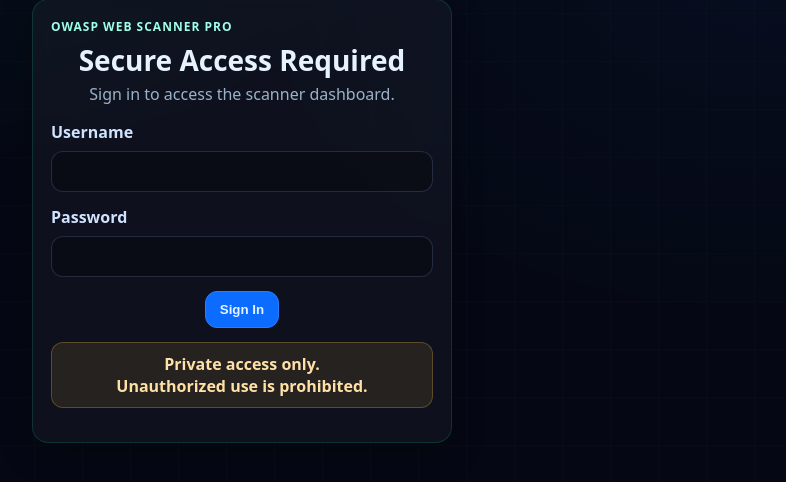
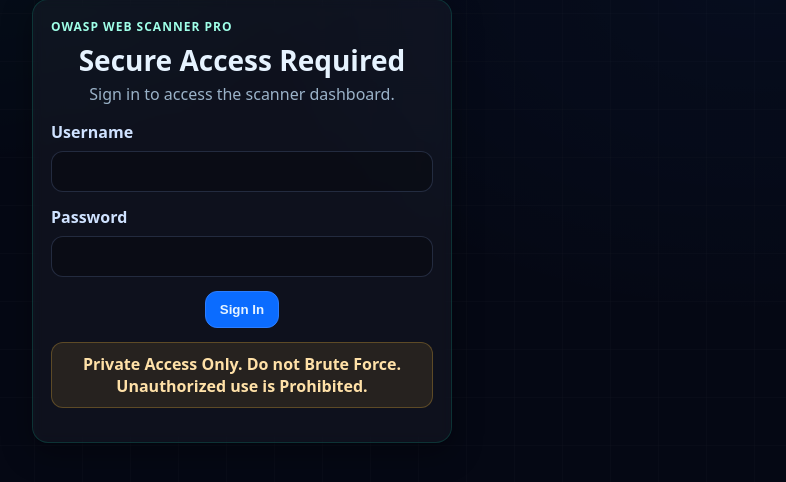
Before and after one commit to k2307/owasp-web-scanner-pro, a Flask app: page / in a window 1280 px wide. Shown: the part 179-661 px from the top of the page, without its empty margins (398-1184 px from the left). Run offline with Flask 3, Linux system fonts and the light colour scheme.

Commit message:
frontend update

```diff
--- a/templates/index.html
+++ b/templates/index.html
@@ -34,8 +34,8 @@
       </div>
 
       <p class="disclaim">
-        Private access only. <br>
-        Unauthorized use is prohibited.
+        Private Access Only. Do not Brute Force.<br>
+        Unauthorized use is Prohibited.
       </p>
     </form>
   </div>
```
